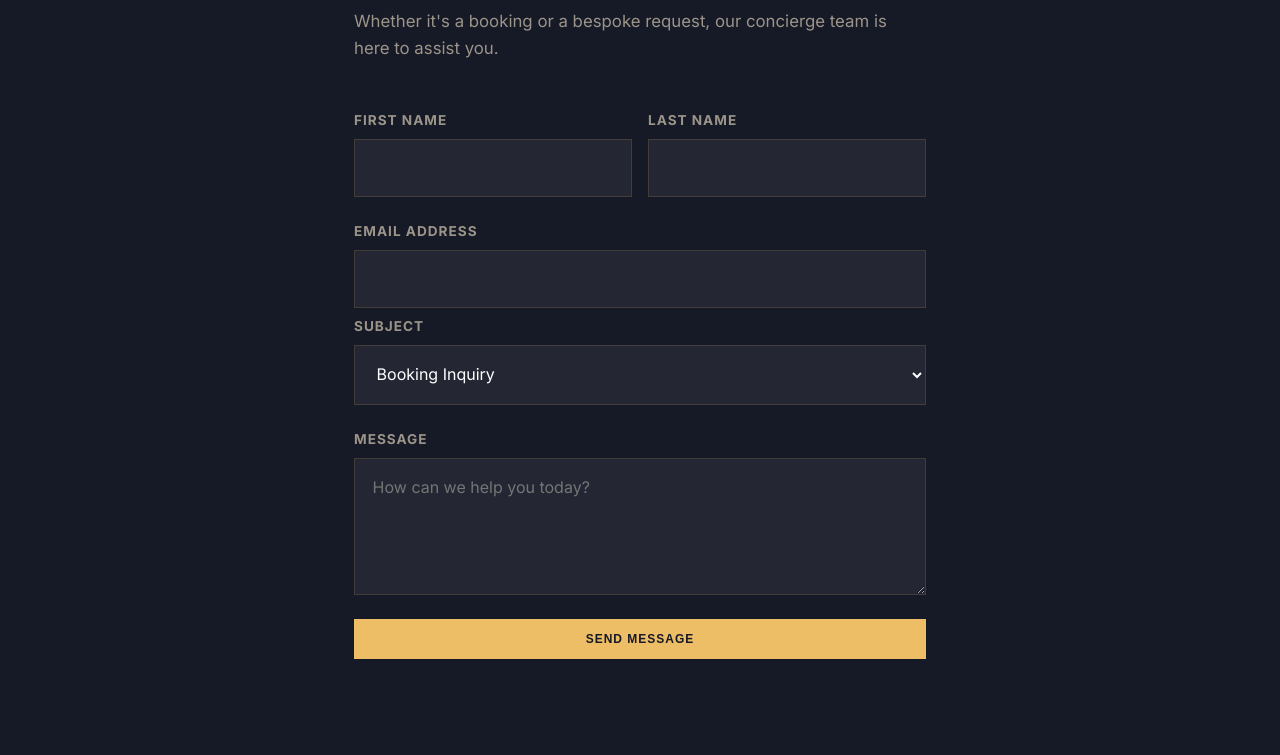
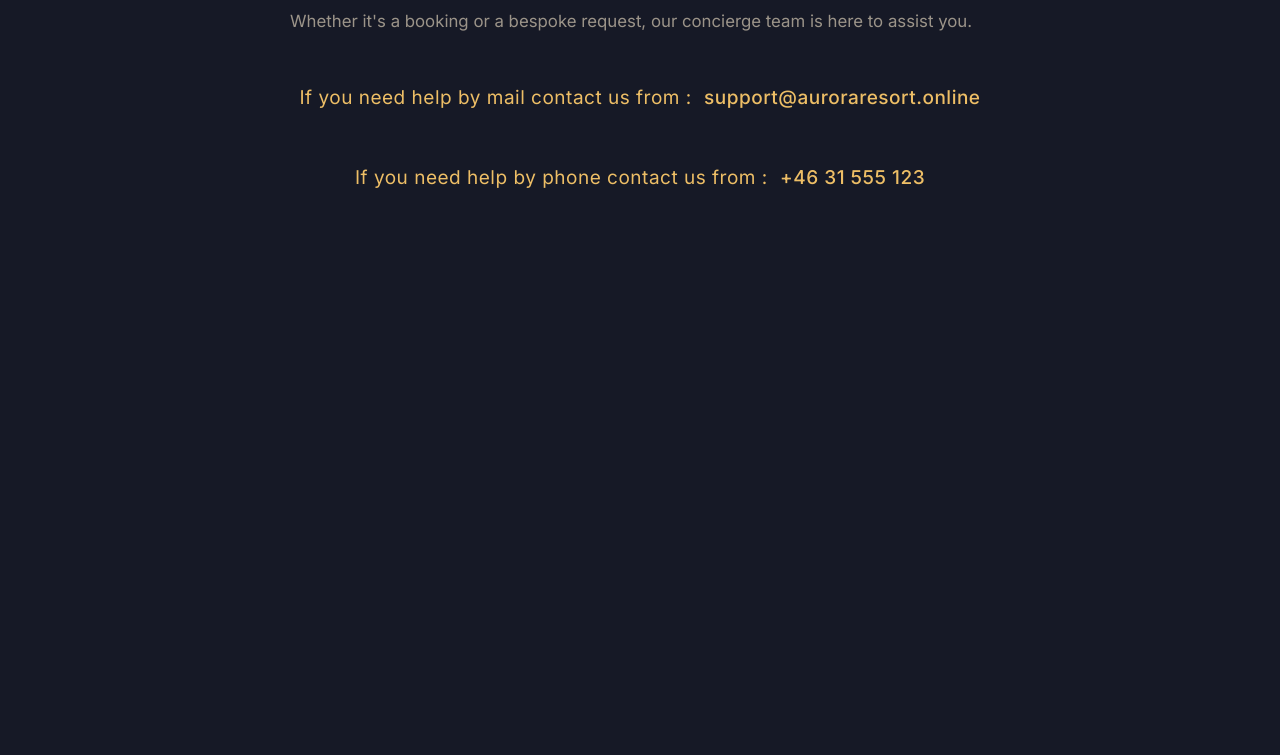
Before and after one commit to Ayub-Ali-Barre/Webbsida-HotelBokning, a plain HTML site: page frontend/contact.html in a window 1280 px wide. Shown: the part 323-1078 px from the top of the page. After the commit the page ends 800 px from the top, so only its background shows below. Drawn offline with nearby package versions, Linux system fonts and the light colour scheme; a web font is replaced by a local one.

Commit message:
style changes

```diff
--- a/frontend/CSS/contact.css
+++ b/frontend/CSS/contact.css
@@ -35,7 +35,6 @@ h1, h2, h3, .logo {
   display: block;
 }
 
-/* --- Navigation --- */
 .nav {
   position: sticky;
   top: 0;
@@ -94,176 +93,84 @@ h1, h2, h3, .logo {
 .btn-gold { background: var(--secondary); color: var(--primary); }
 .btn-outline { border: 1px solid var(--secondary); color: var(--secondary); background: transparent; }
 
-.contact-grid {
-  display: grid;
-  /* use three columns so we can place the form in the center column visually */
-  grid-template-columns: 1fr minmax(600px, 700px) 1fr;
-  min-height: 85vh;
-  max-width: 1200px;
-  margin: 0 auto;
-  align-items: center;
-  gap: 2.5rem;
-}
 
 .contact-form-section {
   padding: 6rem 4rem;
   display: flex;
   align-items: center;
-  justify-content: center; /* center form horizontally inside its column */
-  grid-column: 2; /* place the form in the center column */
+  justify-content: center;
+  grid-column: 2;
 }
 
 .form-container {
-  max-width: 700px; /* slightly wider for readability */
+  max-width: 700px;
   width: 100%;
-  margin: 0 auto; /* ensure the inner form container is centered */
+  margin: 0 auto;
 }
 
 .form-container .title {
-  font-size: 3.8rem; /* a bit larger for visibility */
+  font-size: 3.8rem;
   margin-bottom: 1rem;
 }
 
 .form-container .sub {
   color: var(--text-dim);
   margin-bottom: 3rem;
-  font-size: 1.05rem; /* slightly larger supporting text */
-}
-
-.luxury-form {
-  display: flex;
-  flex-direction: column;
-  gap: 1.5rem;
-}
-
-.form-row {
-  display: flex;
-  gap: 1rem;
-}
-
-.form-group {
-  display: flex;
-  flex-direction: column;
-  gap: 0.5rem;
-  flex: 1;
-}
-
-.form-group label {
-  font-size: 0.85rem; /* larger labels for readability */
-  text-transform: uppercase;
-  color: var(--text-dim);
-  font-weight: 700;
-  letter-spacing: 1px;
+  font-size: 1.05rem;
 }
 
 .form-group input, .form-group select, .form-group textarea {
   background: rgba(255, 255, 255, 0.06);
   border: 1px solid var(--border);
-  padding: 1.1rem; /* slightly larger click target */
+  padding: 1.1rem;
   color: white;
   outline: none;
   font-family: inherit;
-  font-size: 1rem; /* full-size readable text */
+  font-size: 1rem;
   transition: border-color 0.3s ease;
 }
 
-.form-group input:focus, .form-group textarea:focus {
-  border-color: var(--secondary);
+.contact-info {
+  font-size: 1rem;
+  color: var(--secondary);
+  letter-spacing: 0.5px;
+  margin: 1rem 0;
+  text-align: center;
+  font-size: 19px;
+  margin-bottom: 50px;
 }
 
-.contact-info-section {
-  background: var(--muted);
-  padding: 6rem 4rem;
-  display: flex;
-  flex-direction: column;
-  justify-content: center;
-  border-left: 1px solid var(--border);
-  align-items: center; /* center the contact info content horizontally */
-  grid-column: 3; /* place info on the right column */
-}
-
-.info-content {
-  max-width: 400px;
-}
-
-.info-block {
-  margin-bottom: 3rem;
-}
-
-.info-title {
+.highlight-info {
+  display: inline-block;
+  margin-left: 0.4rem;
   color: var(--secondary);
-  font-size: 0.9rem;
-  text-transform: uppercase;
-  letter-spacing: 2px;
-  margin-bottom: 1rem;
-}
-
-.info-block p {
-  font-size: 1.3rem; /* slightly larger for readability */
-  font-family: 'Playfair Display', serif;
-}
-
-.social-links {
-  display: flex;
-  gap: 1.5rem;
-}
-
-.social-links a {
-  color: white;
-  text-decoration: none;
-  font-size: 0.9rem;
-  border-bottom: 1px solid var(--border);
-  padding-bottom: 2px;
+  font-weight: 500;
+  position: relative;
+  cursor: pointer;
   transition: all 0.3s ease;
 }
 
-.social-links a:hover {
-  color: var(--secondary);
-  border-color: var(--secondary);
+.highlight-info::after {
+  content: "";
+  position: absolute;
+  left: 0;
+  bottom: -4px;
+  width: 0%;
+  height: 1px;
+  background: #d4af37;
+  transition: width 0.3s ease;
 }
 
-.map-placeholder {
-  margin-top: 4rem;
-  border: 1px solid var(--border);
-  overflow: hidden;
-  height: 200px;
+.highlight-info:hover {
+  color: #fff;
 }
 
-.map-placeholder img {
+.highlight-info:hover::after {
   width: 100%;
-  height: 100%;
-  object-fit: cover;
-  opacity: 0.6;
-}
-
-.footer {
-  background: var(--muted);
-  padding: 5rem 4rem;
-  display: grid;
-  grid-template-columns: 2fr 1fr 1fr;
-  gap: 4rem;
-  border-top: 1px solid var(--border);
-}
-
-.foot-head {
-  color: var(--secondary);
-  font-weight: bold;
-  text-transform: uppercase;
-  font-size: 0.8rem;
-  margin-bottom: 1.5rem;
-}
-
-.foot-list {
-  display: flex;
-  flex-direction: column;
-  gap: 0.8rem;
-  opacity: 0.7;
-  font-size: 0.9rem;
 }
 
 @media (max-width: 1024px) {
   .contact-grid { grid-template-columns: 1fr; }
-  /* return children to normal flow on narrow screens */
   .contact-form-section, .contact-info-section { grid-column: auto; }
   .contact-info-section { border-left: none; border-top: 1px solid var(--border); }
 }
--- a/frontend/contact.html
+++ b/frontend/contact.html
@@ -26,39 +26,8 @@
           <span class="label">Inquiries</span>
           <h1 class="title">Get in Touch</h1>
           <p class="sub">Whether it's a booking or a bespoke request, our concierge team is here to assist you.</p>
-
-          <form class="luxury-form">
-            <div class="form-row">
-              <div class="form-group">
-                <label>First Name</label>
-                <input type="text">
-              </div>
-              <div class="form-group">
-                <label>Last Name</label>
-                <input type="text">
-              </div>
-            </div>
-            <div class="form-group">
-              <label>Email Address</label>
-              <input type="email>
-            </div>
-            <div class="form-group">
-              <label>Subject</label>
-              <select>
-                <option>Booking Inquiry</option>
-                <option>Private Events</option>
-                <option>Partnerships</option>
-                <option>General Feedback</option>
-              </select>
-            </div>
-            <div class="form-group">
-              <label>Message</label>
-              <textarea rows="5" placeholder="How can we help you today?"></textarea>
-            </div>
-            <button type="submit" class="btn btn-gold">Send Message</button>
-          </form>
-        </div>
-      </section>
+          <p class="contact-info">If you need help by mail contact us from : <span class="highlight-info">support@auroraresort.online</span></p>
+          <p class="contact-info">If you need help by phone contact us from : <span class="highlight-info">+46 31 555 123</span></p>
       <script src="JS/auth.js"></script>
       <script type="module" src="JS/auth.js"></script>
   </body>
```
Also changed, not shown: frontend/CSS/booking.css (+12 -1 lines).
